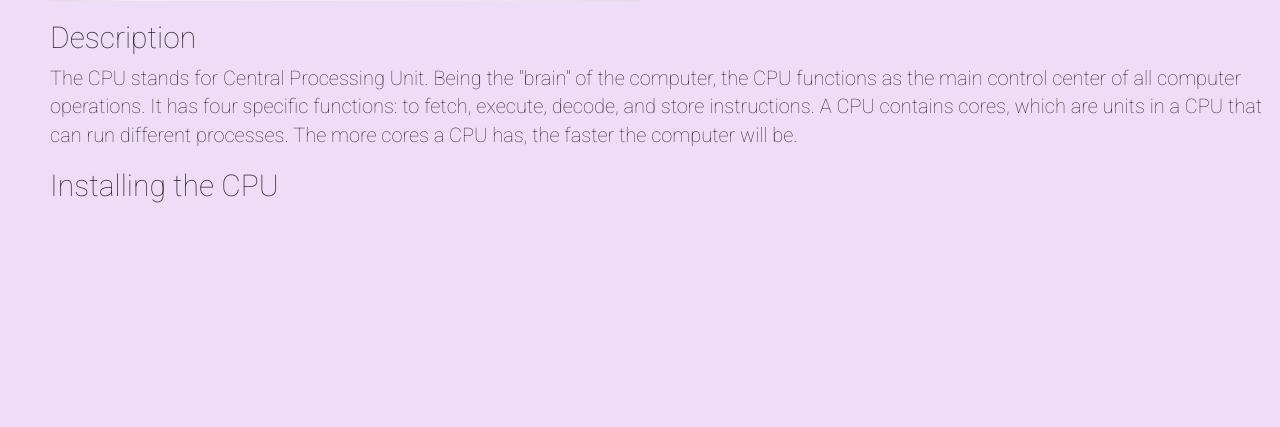
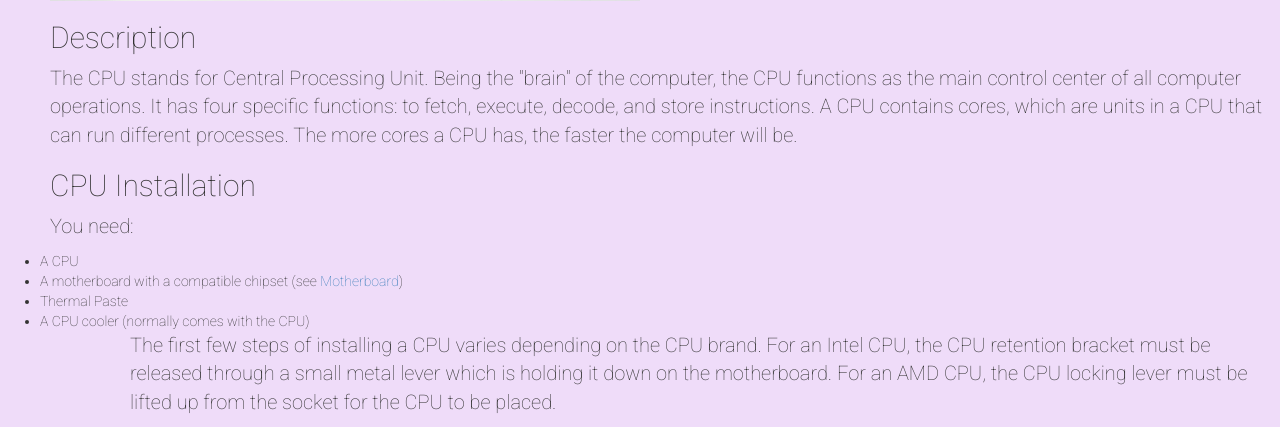
Before and after one commit to timpye/CITS3403-Website, a Flask app: page /cpu in a window 1280 px wide. Shown: the part 601-1028 px from the top of the page. Before the commit the page ends 804 px from the top, so only its background shows below. Run offline with Flask 2, Linux system fonts and the light colour scheme; some libraries are stand-ins or nearby versions.

Commit message:
edited CPU and motherboard

```diff
--- a/app/templates/cpu.html
+++ b/app/templates/cpu.html
@@ -19,8 +19,27 @@
     </p>
 </div>
 <div id="install_CPU">
-    <h2>Installing the CPU</h2>
-    <p></p>
+    <h2>CPU Installation</h2>
+    <p style="font-size: 20px; padding-left: 50px;">You need: </p>
+    <ul>
+        <li>
+            A CPU
+        </li>
+        <li>
+            A motherboard with a compatible chipset (see <a href="{{ url_for('motherboard') }}">Motherboard</a>)
+        </li>
+        <li>
+            Thermal Paste
+        </li>
+        <li>
+            A CPU cooler (normally comes with the CPU)
+        </li>
+    <ul>
+    <p style="font-size: 20px; padding-left: 50px;">
+        The first few steps of installing a CPU varies depending on the CPU brand.
+        For an Intel CPU, the CPU retention bracket must be released through a small metal lever which is holding it down on the motherboard.
+        For an AMD CPU, the CPU locking lever must be lifted up from the socket for the CPU to be placed.
+    </p>
 </div>
 
 {% endblock %}
--- a/app/templates/motherboard.html
+++ b/app/templates/motherboard.html
@@ -20,6 +20,7 @@
         <p style="font-size: 20px; padding-left: 50px;">
             Certain CPUs (Central Processing Units) are also incompatible with certain chipsets.
             An Intel CPU e.g. Intel Core i7 is incompatible with an AMD chipset e.g. B450, for instance and vice versa.
+            An Intel CPU must be installed in an Intel chipset, while an AMD CPU must be installed in an AMD chipset.
         </p>
 
 
```
